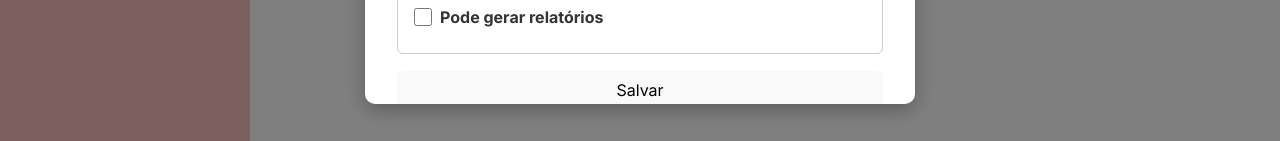
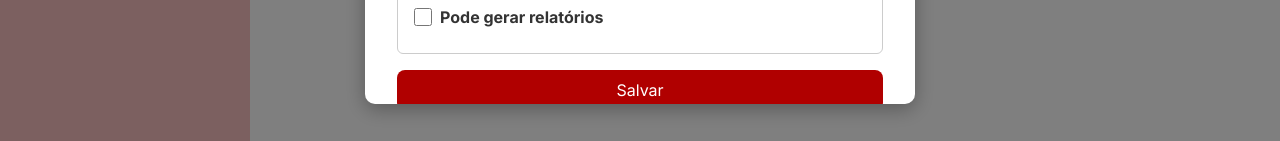
Before and after one commit to fabrica-bayarea/Prontuario, a React (Vite) app in the folder prontuario-front/: page /dashboard/administrador/coordenador in a window 1280 px wide. Both pictures are taken after typing "name@example.com" into the empty fields and a click on the button "+ Adicionar Coordenador". Shown: the part 656-797 px from the top of the page. Built offline with nearby package versions, Linux system fonts and the light colour scheme; no server answers.

Commit message:
Arrumando botão da tela coordenadores

```diff
--- a/prontuario-front/src/pages/dashboard/administrador/Coordenador.jsx
+++ b/prontuario-front/src/pages/dashboard/administrador/Coordenador.jsx
@@ -336,7 +336,9 @@ function MenuCor() {
                   Pode gerar relatórios
                 </label>
               </fieldset>
-              <button type="submit">Salvar</button>
+              <button className="btn-salvar" type="submit">
+                Salvar
+              </button>
             </form>
           </div>
         </div>
--- a/prontuario-front/src/pages/dashboard/stylecor.css
+++ b/prontuario-front/src/pages/dashboard/stylecor.css
@@ -362,12 +362,12 @@ fieldset input[type="checkbox"] {
 }
 
 /* Botão Confirmar */
-.modal-content > div > button:last-child {
+.btn-salvar {
   background-color: #b00000;
   color: white;
 }
 
-.modal-content > div > button:last-child:hover {
+.btn-salvar:hover {
   background-color: #8a0000;
 }
 
```
